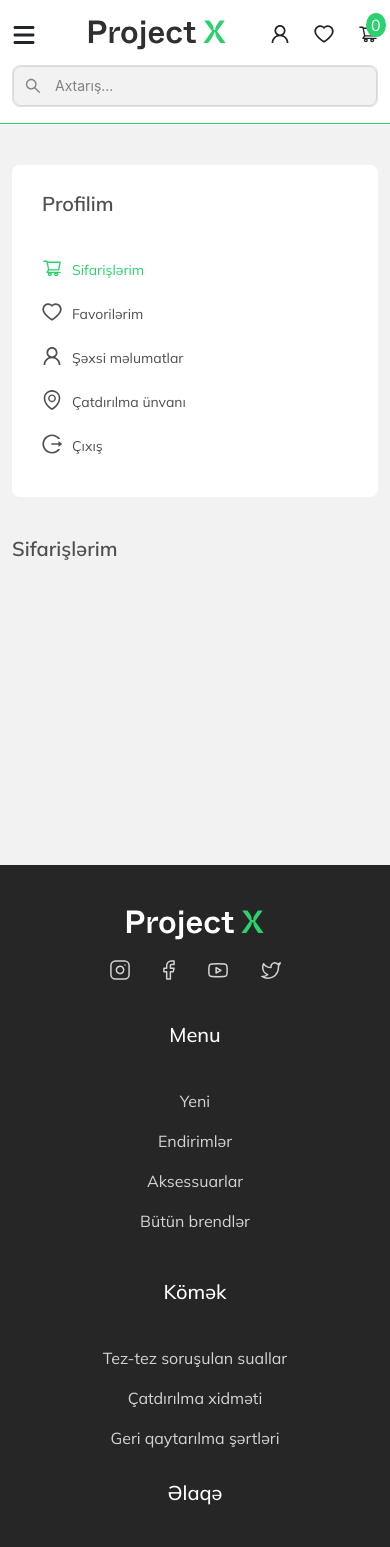
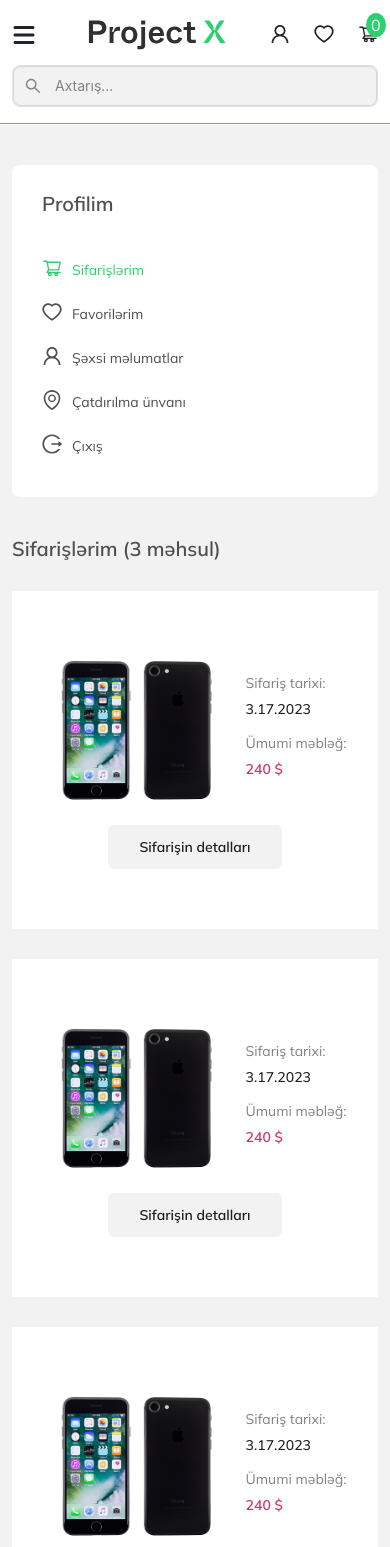
Before and after one commit to hajar1997/e-commerce, a React (Create React App) app: page /profile in a window 390 px wide. Shown: the top 1547 px of the page. Built offline with nearby package versions, Linux system fonts and the light colour scheme.

Commit message:
My orders page UI is done

```diff
--- a/src/App.js
+++ b/src/App.js
@@ -13,6 +13,7 @@ import MyOrders from "./pages/MyOrders";
 import MyFavs from "./pages/MyFavs";
 import MyInfo from "./pages/MyInfo";
 import MyAddress from "./pages/MyAddress";
+import OrderDetails from "./pages/OrderDetails";
 
 function App() {
   return (
@@ -30,10 +31,6 @@ function App() {
           <Route path="payment" element={<Payment />} />
           <Route path="basket" element={<Basket />} />
           <Route path="profile" element={<Profile />} />
-          <Route path="my-orders" element={<MyOrders />} />
-          <Route path="my-favs" element={<MyFavs />} />
-          <Route path="my-info" element={<MyInfo />} />
-          <Route path="my-address" element={<MyAddress />} />
         </Routes>
       </ScrollToTop>
     </>
--- a/src/assets/styles/main.css
+++ b/src/assets/styles/main.css
@@ -1567,9 +1567,11 @@ input:focus {
     background: white;
     border-radius: 8px;
 }
-.my__profile{
+
+.my__profile {
     margin-top: 40px;
 }
+
 .ant-menu-title-content {
     transition: none !important;
 }
@@ -1612,6 +1614,87 @@ input:focus {
     color: #2DD06E !important;
 }
 
+.inside__basket {
+    display: grid;
+    gap: 30px;
+    grid-template-columns: 1fr 1fr;
+}
+
+.basket__product {
+    background-color: white;
+    padding: 60px 32px 60px;
+}
+
+.basket_product__container {
+    display: flex;
+    gap: 10px;
+    align-items: center;
+}
+
+.basket_product__img {
+    max-width: 15rem;
+}
+
+.basket_product__img img {
+    width: 100%;
+}
+
+.basket_product__info {
+    display: flex;
+    flex-direction: column;
+    gap: 10px;
+}
+
+.basket_product__info span,
+.basket__product_total_cost span {
+    font-weight: 400;
+    font-size: 14px;
+    line-height: 16px;
+    color: #828282;
+}
+
+.basket__product_total_cost h6 {
+    font-weight: 500;
+    font-size: 14px;
+    line-height: 16px;
+}
+
+.order__date,
+.basket__product_total_cost {
+    display: flex;
+    flex-direction: column;
+    gap: 10px;
+}
+
+.order__date h6 {
+    font-size: 14px;
+
+}
+
+.basket__product_total_cost h6 {
+    color: #DB2C66;
+    font-weight: 600;
+}
+
+.basket_product__container .ant-btn span {
+    color: #4F4F4F;
+    font-weight: 600;
+}
+
+.basket_pr_mobile_btn {
+    display: none;
+}
+
+.order__details{
+    display: flex;
+    align-items: center;
+    gap: 10px;
+}
+
+.order__details h5{
+    margin-bottom: 0px;
+}
+
 /* My Favorites End */
 
 
@@ -1643,6 +1726,16 @@ input:focus {
 
     .navbar .megamenu {
         padding: 2rem 5rem;
+    }
+}
+
+@media (max-width:992px) and (min-width:770px) {
+    .basket_product__img {
+        max-width: 22rem;
+    }
+
+    .inside__basket {
+        grid-template-columns: 1fr 1fr;
     }
 }
 
@@ -1925,6 +2018,28 @@ input:focus {
     .my__profile .nav-pills {
         gap: 10px;
     }
+
+    .inside__basket {
+        flex-direction: column;
+    }
+
+    .basket__product {
+        background-color: white;
+        display: flex;
+        padding: 60px 13px 60px;
+        flex-direction: column;
+        align-items: center;
+        gap: 16px;
+    }
+
+    .basket_pr_mobile_btn {
+        display: block;
+    }
+
+    .basket_pr_destkop_btn {
+        display: none;
+    }
+
 }
 
 @media(max-width: 770px) {
@@ -1998,6 +2113,10 @@ input:focus {
     .product_counter span {
         font-size: 16px;
     }
+
+    .inside__basket {
+        grid-template-columns: 1fr;
+    }
 }
 
 @media(max-width: 480px) {
@@ -2088,6 +2207,10 @@ input:focus {
         max-width: 12rem;
         margin: 0 auto;
     }
+
+    .basket_product__img {
+        max-width: 12rem;
+    }
 }
 
 
--- a/src/pages/MyOrders.js
+++ b/src/pages/MyOrders.js
@@ -1,7 +1,8 @@
 import React, { useState } from "react";
-
-const MyOrders = (props) => {
-  const [product, setProduct] = useState([
+import { Button } from "antd";
+import { useNavigate } from "react-router-dom";
+const MyOrders = ({ handleMenuClick }) => {
+  const [products, setProducts] = useState([
     {
       id: "1",
       productBrand: "Apple",
@@ -30,7 +31,25 @@ const MyOrders = (props) => {
       price: "340",
       count: 0,
     },
+    {
+      id: "3",
+      productBrand: "Apple",
+      productModel: "iPhone 7",
+      memory: "32",
+      productColor: "Black",
+      img: [
+        "/images/iphone-7-black.jpg",
+        "/images/iphone-7-black.jpg",
+        "/images/iphone-7-black.jpg",
+      ],
+      price: "340",
+      count: 0,
+    },
   ]);
+  const handleClick = (key) => {
+    handleMenuClick({ key: `/order-details` });
+  };
+
   return (
     <div className="my_orders">
       <h5
@@ -40,9 +59,11 @@ const MyOrders = (props) => {
           marginBottom: "30px",
         }}
       >
-        Sifarişlərim
+        {!products.length
+          ? "Sifarişlərim"
+          : `Sifarişlərim (${products.length} məhsul)`}
       </h5>
-      {!product.length && (
+      {!products.length && (
         <div className="inside_basket for_empty">
           <div className="is__empty">
             <img src="/images/shopping-cart.svg" />
@@ -50,7 +71,58 @@ const MyOrders = (props) => {
           </div>
         </div>
       )}
-      <div className="inside_basket for__products"></div>
+      <div className="inside__basket">
+        {products?.map((product) => (
+          <div className="basket__product" key={product.id}>
+            <div className="basket_product__container">
+              <div className="basket_product__img">
+                <img src={product.img[0]} />
+              </div>
+              <div className="basket_product__info">
+                <div className="order__date">
+                  <span>Sifariş tarixi:</span>
+                  <h6>{new Date().toLocaleDateString().replace(/\//g, ".")}</h6>
+                </div>
+                <div className="basket__product_total_cost">
+                  <span>Ümumi məbləğ:</span>
+                  <h6>240 $</h6>
+                </div>
+                <Button
+                  onClick={() => handleClick(product.id)}
+                  className="basket_pr_destkop_btn"
+                  type="ghost"
+                  htmlType="submit"
+                  style={{
+                    backgroundColor: "#F2F2F2",
+                    float: "right",
+                    width: "174px",
+                    height: "44px",
+                    fontWeight: "600",
+                    marginTop: "40px",
+                  }}
+                >
+                  Sifarişin detalları
+                </Button>
+              </div>
+            </div>
+            <Button
+              onClick={() => handleClick(product.id)}
+              className="basket_pr_mobile_btn"
+              type="ghost"
+              htmlType="submit"
+              style={{
+                backgroundColor: "#F2F2F2",
+                float: "right",
+                width: "174px",
+                height: "44px",
+                fontWeight: "600",
+              }}
+            >
+              Sifarişin detalları
+            </Button>
+          </div>
+        ))}
+      </div>
     </div>
   );
 };
--- a/src/pages/MyProfile.js
+++ b/src/pages/MyProfile.js
@@ -6,13 +6,14 @@ import {
   EnvironmentOutlined,
   LogoutOutlined,
 } from "@ant-design/icons";
-import { Link, useLocation } from "react-router-dom";
-import { Menu, Drawer } from "antd";
+import { Link } from "react-router-dom";
+import { Menu } from "antd";
 import MyFavs from "./MyFavs";
 import MyAddress from "./MyAddress";
 import MyInfo from "./MyInfo";
 import MyOrders from "./MyOrders";
 import { Content } from "antd/es/layout/layout";
+import OrderDetails from "./OrderDetails";
 
 const MyProfile = () => {
   const [selectedPath, setSelectedPath] = useState(
@@ -89,10 +90,13 @@ const MyProfile = () => {
                 background: "white",
               }}
             >
-              {selectedPath === "/my-orders" && <MyOrders />}
+              {selectedPath === "/my-orders" && (
+                <MyOrders handleMenuClick={handleMenuClick} />
+              )}
               {selectedPath === "/my-favs" && <MyFavs />}
               {selectedPath === "/my-info" && <MyInfo />}
               {selectedPath === "/my-address" && <MyAddress />}
+              {selectedPath === "/order-details" && <OrderDetails />}
             </Content>
           </div>
         </div>
@@ -102,135 +106,3 @@ const MyProfile = () => {
 };
 
 export default MyProfile;
-
-// import React, { useState, useEffect } from "react";
-// import {
-//   MenuFoldOutlined,
-//   MenuUnfoldOutlined,
-//   ShoppingCartOutlined,
-//   UserOutlined,
-//   HeartOutlined,
-//   EnvironmentOutlined,
-//   LogoutOutlined,
-// } from "@ant-design/icons";
-// import { Link, useLocation } from "react-router-dom";
-// import { Button, Layout, Menu, theme } from "antd";
-// import MyFavs from "./MyFavs";
-// import MyAddress from "./MyAddress";
-// import MyInfo from "./MyInfo";
-// import MyOrders from "./MyOrders";
-
-// const { Header, Sider, Content } = Layout;
-
-// const MyProfile = () => {
-//   const [collapsed, setCollapsed] = useState(false);
-//   const [selectedPath, setSelectedPath] = useState(
-//     localStorage.getItem("selectedPath") || "/my-orders"
-//   );
-//   const location = useLocation();
-//   const {
-//     token: { colorBgContainer },
-//   } = theme.useToken();
-//   const handleMenuClick = (e) => {
-//     // update the selected path when a menu item is clicked
-//     setSelectedPath(e.key);
-//   };
-//   useEffect(() => {
-//     localStorage.setItem("selectedPath", selectedPath);
-//   }, [selectedPath]);
-//   return (
-//     <div className="my__profile">
-//       <div className="container">
-//         <Layout>
-//           <Sider
-//             trigger={null}
-//             collapsible
-//             collapsed={collapsed}
-//             className="profile__menus"
-//           >
-//             <h5
-//               style={{
-//                 color: "#4F4F4F",
-//                 fontWeight: "600",
-//                 marginBottom: "30px",
-//               }}
-//             >
-//               Profilim
-//             </h5>
-//             <Menu
-//               selectedKeys={[selectedPath]}
-//               onClick={handleMenuClick}
-//               theme="dark"
-//               mode="inline"
-//               defaultSelectedKeys={["1"]}
-//             >
-//               <Menu.Item key="/my-orders">
-//                 <Link>
-//                   <ShoppingCartOutlined style={{ fontSize: "20px" }} />
-//                   <span>Sifarişlərim</span>
-//                 </Link>
-//               </Menu.Item>
-//               <Menu.Item key="/my-favs">
-//                 <Link>
-//                   <HeartOutlined style={{ fontSize: "20px" }} />
-//                   <span>Favorilərim</span>
-//                 </Link>
-//               </Menu.Item>
-//               <Menu.Item key="/my-info">
-//                 <Link>
-//                   <UserOutlined style={{ fontSize: "20px" }} />
-//                   <span>Şəxsi məlumatlar</span>
-//                 </Link>
-//               </Menu.Item>
-//               <Menu.Item key="/my-address">
-//                 <Link>
-//                   <EnvironmentOutlined style={{ fontSize: "20px" }} />
-//                   <span>Çatdırılma ünvanı</span>
-//                 </Link>
-//               </Menu.Item>
-//               <Menu.Item key="5">
-//                 <Link>
-//                   <LogoutOutlined style={{ fontSize: "20px" }} />
-//                   <span>Çıxış</span>
-//                 </Link>
-//               </Menu.Item>
-//             </Menu>
-//           </Sider>
-//           <Layout>
-//             <Header
-//               style={{
-//                 padding: 0,
-//                 background: colorBgContainer,
-//               }}
-//             >
-//               <Button
-//                 type="text"
-//                 icon={collapsed ? <MenuUnfoldOutlined /> : <MenuFoldOutlined />}
-//                 onClick={() => setCollapsed(!collapsed)}
-//                 style={{
-//                   fontSize: "16px",
-//                   width: 64,
-//                   height: 64,
-//                 }}
-//               />
-//             </Header>
-//             <Content
-//               style={{
-//                 margin: "24px 16px",
-//                 padding: 24,
-//                 minHeight: 280,
-//                 background: colorBgContainer,
-//               }}
-//             >
-//               {selectedPath === "/my-orders" && <MyOrders />}
-//               {selectedPath === "/my-favs" && <MyFavs />}
-//               {selectedPath === "/my-info" && <MyInfo />}
-//               {selectedPath === "/my-address" && <MyAddress />}
-//             </Content>
-//           </Layout>
-//         </Layout>
-//       </div>
-//     </div>
-//   );
-// };
-// export default MyProfile;
--- /dev/null
+++ b/src/pages/OrderDetails.js
@@ -0,0 +1,16 @@
+import React from "react";
+import { ArrowLeftOutlined } from "@ant-design/icons";
+import { Link, useNavigate } from "react-router-dom";
+const OrderDetails = () => {
+  const navigate = useNavigate();
+  return (
+    <div className="order__details">
+      <Link onClick={() => navigate(-1)}>
+        <ArrowLeftOutlined />
+        <h5>Sifarişin detalları</h5>
+      </Link>
+    </div>
+  );
+};
+
+export default OrderDetails;
```
